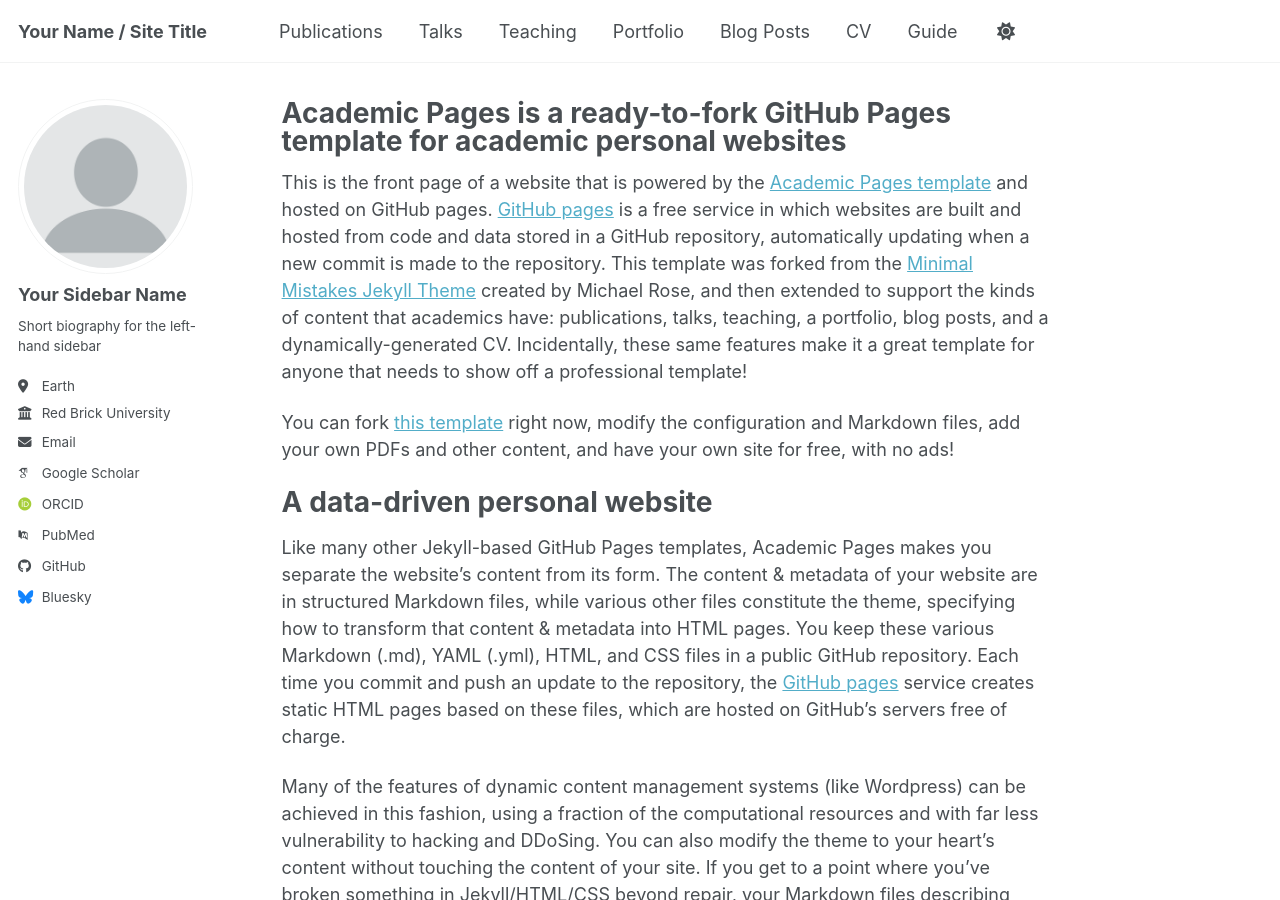
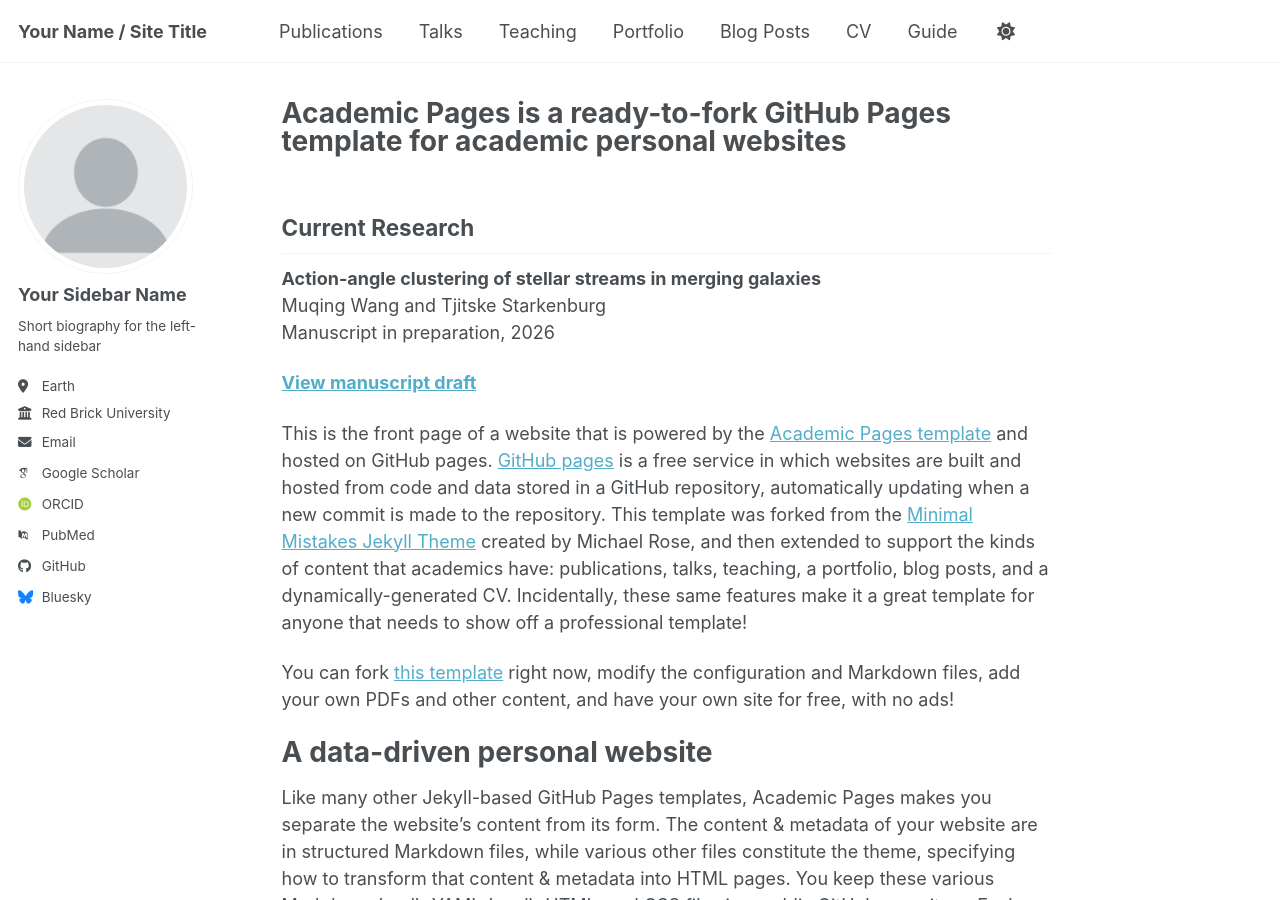
Before and after one commit to MuqingWang888/MuqingWang888.github.io, a Jekyll site: the page built from _pages/about.md, in a window 1280 px wide and 900 px high. Built offline with Jekyll 4.4.1, drawn with Linux system fonts in a browser that asks for light colours; some web fonts are replaced; a script bundle is joined from its source files by our own code; library files that are not in the unit come from our copies.

Commit message:
Update about.md

```diff
--- a/_pages/about.md
+++ b/_pages/about.md
@@ -6,6 +6,15 @@ redirect_from:
   - /about/
   - /about.html
 ---
+
+## Current Research
+
+**Action-angle clustering of stellar streams in merging galaxies**
+Muqing Wang and Tjitske Starkenburg
+Manuscript in preparation, 2026
+
+[**View manuscript draft**](/papers/Action_angle_clustering_of_streams_in_mergers_draft.pdf)
+
 
 This is the front page of a website that is powered by the [Academic Pages template](https://github.com/academicpages/academicpages.github.io) and hosted on GitHub pages. [GitHub pages](https://pages.github.com) is a free service in which websites are built and hosted from code and data stored in a GitHub repository, automatically updating when a new commit is made to the repository. This template was forked from the [Minimal Mistakes Jekyll Theme](https://mmistakes.github.io/minimal-mistakes/) created by Michael Rose, and then extended to support the kinds of content that academics have: publications, talks, teaching, a portfolio, blog posts, and a dynamically-generated CV. Incidentally, these same features make it a great template for anyone that needs to show off a professional template!
 
```
